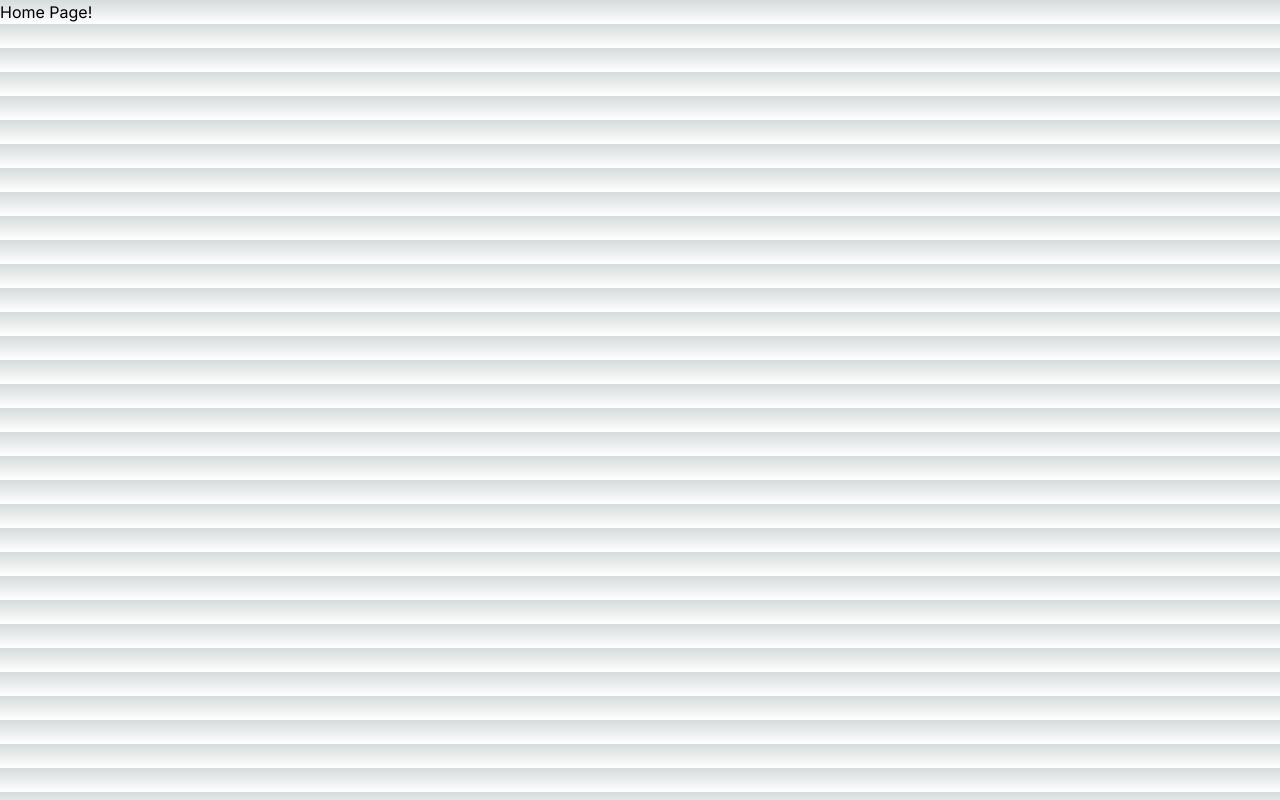
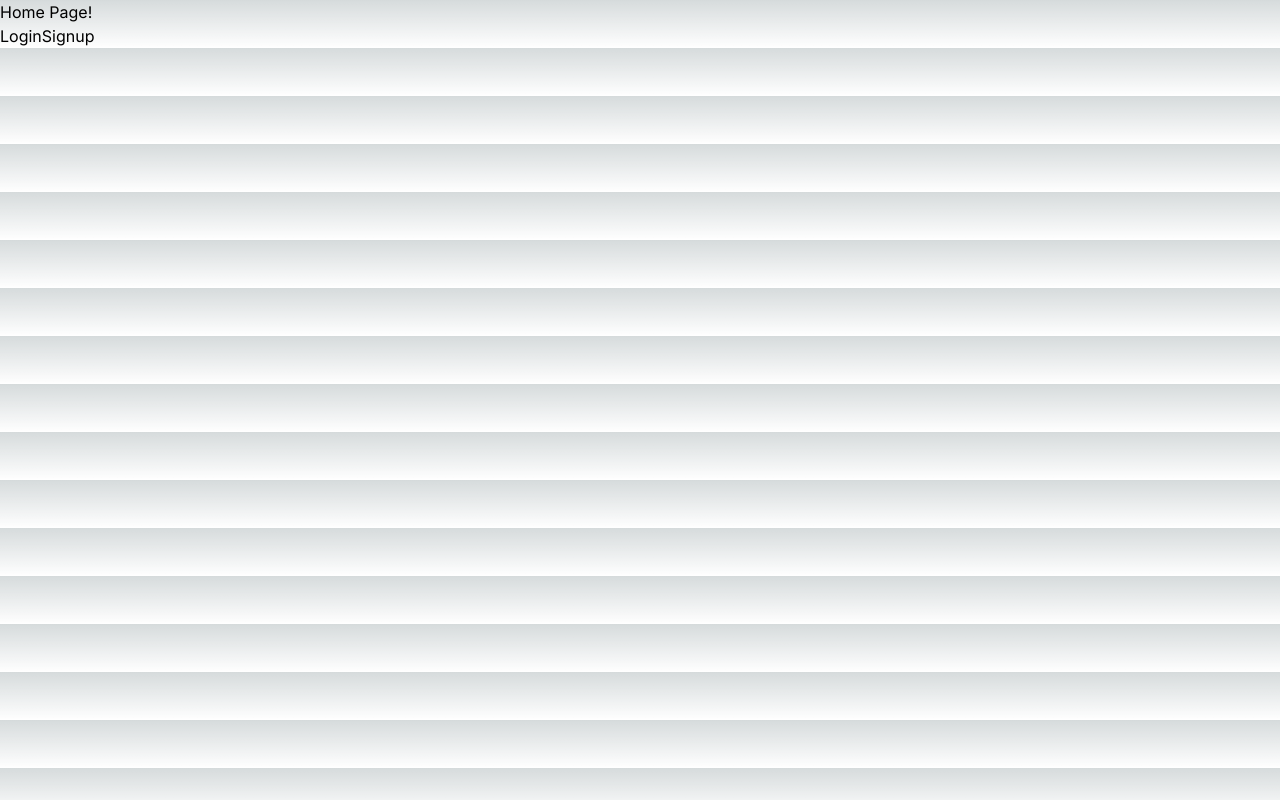
Before and after one commit to Citra-citoru/next-auth, a Next.js app: page / in a window 1280 px wide. Built offline with nearby package versions, Linux system fonts and the light colour scheme.

Commit message:
add link

```diff
--- a/src/app/page.tsx
+++ b/src/app/page.tsx
@@ -1,9 +1,10 @@
-import Image from 'next/image'
-
+import Link from 'next/link'
 export default function Home() {
   return (
     <>
-    <h1>Home Page!</h1>
+      <h1>Home Page!</h1>
+      <Link href="/login">Login</Link>
+      <Link href="/signup">Signup</Link>
     </>
   )
 }
--- a/src/app/signup/page.tsx
+++ b/src/app/signup/page.tsx
@@ -1,4 +1,5 @@
 "use client";
+import Link from 'next/link';
 import { useState, useEffect } from "react";
 import { faUser, faEnvelope, faLock } from '@fortawesome/free-solid-svg-icons'
 import { faFacebookF, faGoogle, faLinkedinIn } from '@fortawesome/free-brands-svg-icons'
@@ -45,7 +46,9 @@ export default function Signup() {
           <p className="text-center text-white mb-6">login with personal info!</p>
           <br />
           <div className="flex flex-row justify-center">
-            <button className="border-2 rounded-full text-center px-5 py-2 w-40 text-sm border-white text-white">LOG IN</button>
+            <button className="border-2 rounded-full text-center px-5 py-2 w-40 text-sm border-white text-white">
+              <Link href="/login">LOG IN</Link>
+            </button>
           </div>
         </div>
         <div className="flex flex-row basis-1/4 flex flex-row p-6 justify-center bg-white">
```
